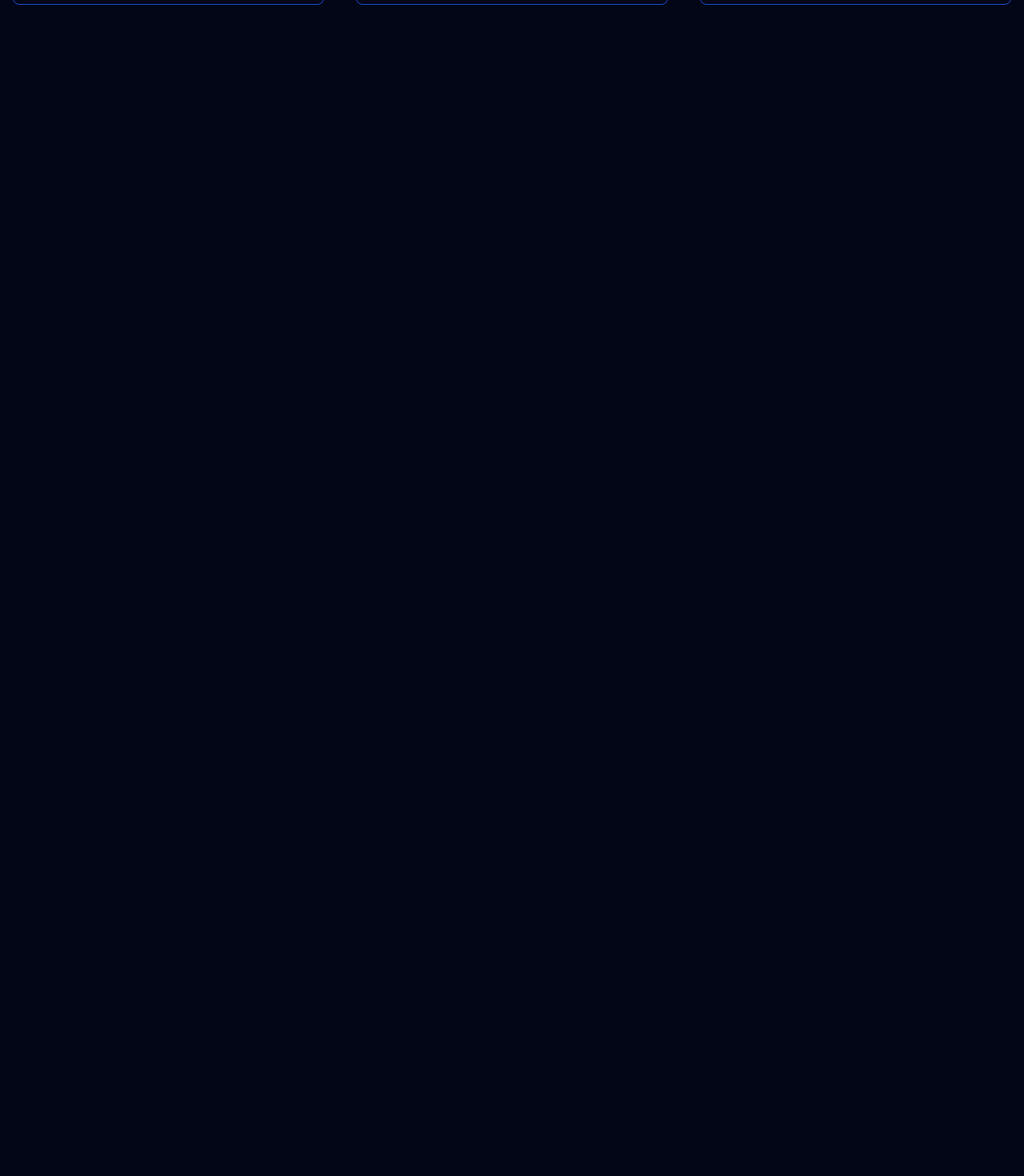
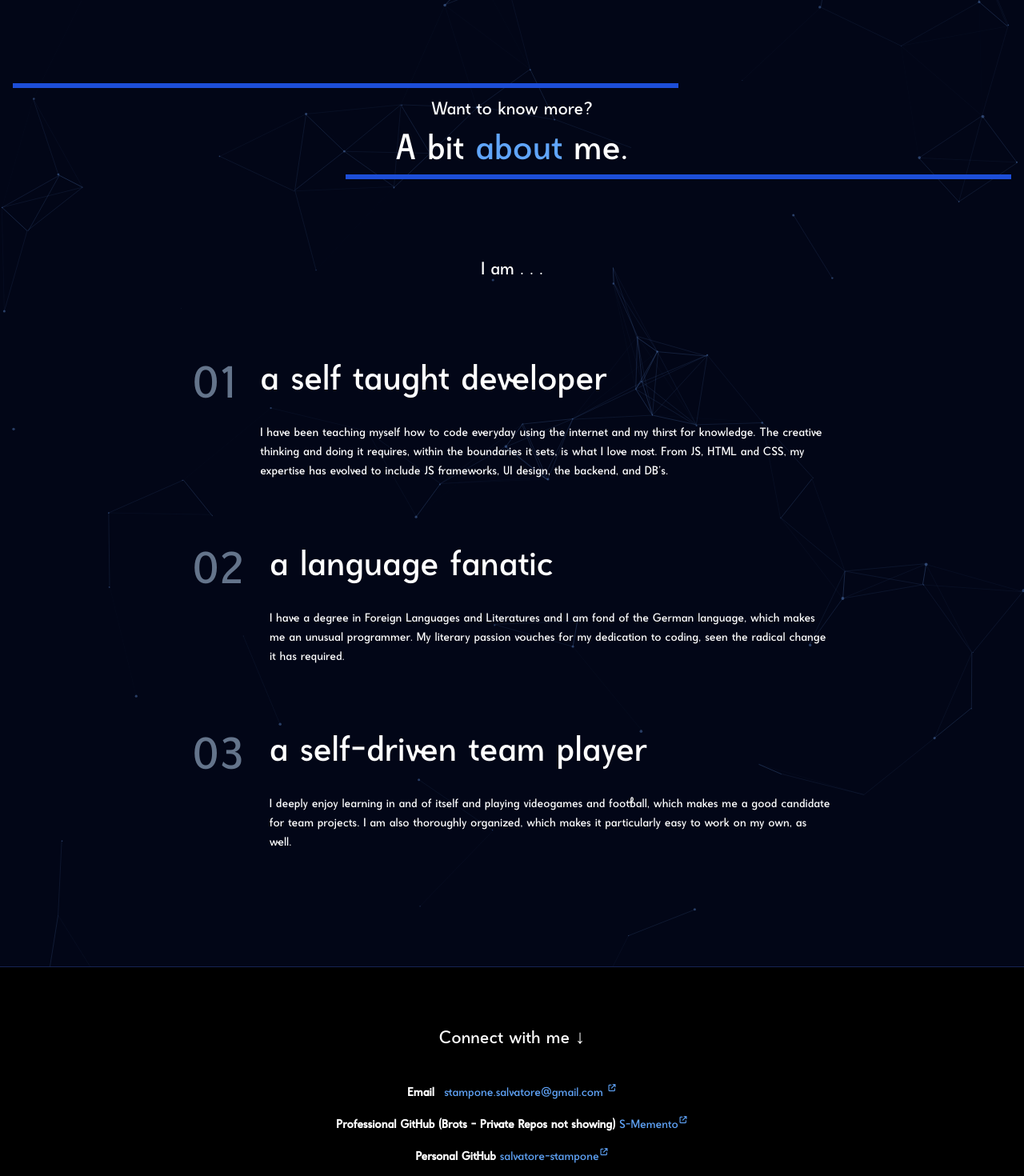
Before and after one commit to salvatore-stampone/svelte-portfolio, a SvelteKit app: page / in a window 1280 px wide. Shown: the part 1280-2750 px from the top of the page at 80% size. Before the commit the page ends 1430 px from the top, so only its background shows below. Built offline with nearby package versions, Linux system fonts and the light colour scheme; a web font is replaced by a local one.

Commit message:
feat(home): add about sect, footer, hooked btns

```diff
--- a/src/app.html
+++ b/src/app.html
@@ -21,12 +21,12 @@
 
 <body data-sveltekit-preload-data="hover" class="bg-slate-950 text-white relative">
 	<div style="display: contents" class="relative z-[1]">%sveltekit.body%</div>
-	<div class="absolute min-h-screen top-0 left-0 w-full z-[-1] opacity-70">
+	<div class="absolute min-h-screen inset-0 w-full z-[-1] opacity-70">
 		<div id="particles-js" class="absolute inset-0" />
 	</div>
 	<script>
 		particlesJS.load("particles-js", "assets/particles.json", function () {
-			console.log("callback - particles.js config loaded");
+			// console.log("callback - particles.js config loaded");
 		});
 	</script>
 </body>
--- a/src/components/Footer.svelte
+++ b/src/components/Footer.svelte
@@ -0,0 +1,47 @@
+<footer
+	class="flex flex-col items-center justify-center gap-4 border-t border-solid border-blue-950 bg-black py-16 sm:gap-8"
+>
+	<p class="px-4 py-2 text-lg text-white sm:text-xl md:text-2xl">Connect with me &darr;</p>
+	<div class="flex flex-col items-center justify-center gap-4">
+		<p>
+			<strong class="pr-2">Email</strong>
+			<a
+				href="mailto:stampone.salvatore@gmail.com"
+				target="_blank"
+				class="text-blue-400 duration-200 hover:text-blue-500"
+				>stampone.salvatore@gmail.com
+				<sup>
+					<span>
+						<i class="fa-solid fa-arrow-up-right-from-square scale-75 text-xs"></i>
+					</span>
+				</sup>
+			</a>
+		</p>
+		<p>
+			<strong class="py-2">Professional GitHub (Brots - Private Repos not showing)</strong>
+			<a
+				href="https://github.com/S-Memento"
+				target="_blank"
+				class="text-blue-400 duration-200 hover:text-blue-500"
+				>S-Memento<sup>
+					<span>
+						<i class="fa-solid fa-arrow-up-right-from-square scale-75 text-xs"></i>
+					</span>
+				</sup>
+			</a>
+		</p>
+		<p>
+			<strong class="py-2">Personal GitHub</strong>
+			<a
+				href="https://github.com/salvatore-stampone"
+				target="_blank"
+				class="text-blue-400 duration-200 hover:text-blue-500"
+				>salvatore-stampone<sup>
+					<span>
+						<i class="fa-solid fa-arrow-up-right-from-square scale-75 text-xs"></i>
+					</span>
+				</sup>
+			</a>
+		</p>
+	</div>
+</footer>
--- a/src/components/Header.svelte
+++ b/src/components/Header.svelte
@@ -3,8 +3,8 @@
 	export let y;
 
 	let tabs = [
-		{ name: 'Projects', link: '#projects' },
-		{ name: 'About Me', link: '#about' }
+		{ name: 'Projects.', link: '#projects' },
+		{ name: 'About.', link: '#about' }
 	];
 </script>
 
@@ -14,14 +14,14 @@
 		y > 0 ? 'border-blue-950 bg-slate-950 py-4' : 'border-transparent bg-transparent py-6'
 	)}
 >
-	<h1 class="font-hedvig">Salvatore Stampone</h1>
-	<div class="hidden items-center gap-4 sm:flex">
+	<h1>Salvatore Stampone</h1>
+	<div class="ml-auto hidden items-center gap-4 pr-4 sm:flex">
 		{#each tabs as tab, i}
 			<a href={tab.link} class="font-freshwost transition-colors hover:text-blue-400">{tab.name}</a>
 		{/each}
 	</div>
 	<a
-		href="#"
+		href="mailto:stampone.salvatore@gmail.com"
 		target="_blank"
 		class="group relative overflow-hidden rounded-full bg-white px-5 py-2 text-slate-950"
 	>
--- a/src/components/Main.svelte
+++ b/src/components/Main.svelte
@@ -21,6 +21,21 @@
 			href: 'https://salvatore-stampone.github.io/ready/'
 		}
 	];
+
+	const qualities = [
+		{
+			name: 'a self taught developer',
+			desc: "I have been teaching myself how to code everyday using the internet and my thirst for knowledge. The creative thinking and doing it requires, within the boundaries it sets, is what I love most. From JS, HTML and CSS, my expertise has evolved to include JS frameworks, UI design, the backend, and DB's."
+		},
+		{
+			name: 'a language fanatic',
+			desc: 'I have a degree in Foreign Languages and Literatures and I am fond of the German language, which makes me an unusual programmer. My literary passion vouches for my dedication to coding, seen the radical change it has required.'
+		},
+		{
+			name: 'a self-driven team player',
+			desc: 'I deeply enjoy learning in and of itself and playing videogames and football, which makes me a good candidate for team projects. I am also thoroughly organized, which makes it particularly easy to work on my own, as well.'
+		}
+	];
 </script>
 
 <main class="flex flex-1 flex-col p-4">
@@ -31,11 +46,12 @@
 				<span class="text-blue-400">Developer</span>
 			</h2>
 			<p class="sm:text-lg md:text-xl">
-				My <span class="text-blue-400">favorite tech</span> includes JavaScript (Next.js or SvelteKit),
-				TailwindCSS, Node.js + Express.js and PostgreSQL!
+				The frontend is where my main interests are: my <span class="text-blue-400"
+					>favorite tech</span
+				> includes JavaScript (Next.js or SvelteKit), TailwindCSS, Node.js + Express.js and PostgreSQL!
 			</p>
 			<a
-				href="#"
+				href="mailto:stampone.salvatore@gmail.com"
 				class="group relative mx-auto cursor-pointer overflow-hidden rounded-full bg-white px-6 py-3 text-slate-950 sm:text-lg md:text-xl lg:mr-auto"
 			>
 				<div
@@ -56,18 +72,46 @@
 				Curious to <span class="text-blue-400">see</span> my work?
 			</h3>
 		</div>
-		<a
+		<!-- <a
 			href="#"
 			target="_blank"
 			class="mx-auto -mb-4 -mt-10 flex items-center gap-2 rounded-md border border-solid border-white px-4 py-2 duration-200 hover:border-blue-700 sm:mb-0"
 		>
 			<i class="fa-regular fa-circle-play"></i>
 			<p>Watch the video</p>
-		</a>
+		</a> -->
 		<div class="grid grid-cols-1 gap-12 lg:grid-cols-3 lg:gap-10">
 			{#each steps as step}
 				<Step {step} />
 			{/each}
 		</div>
 	</section>
+
+	<section
+		id="about"
+		class="relative flex flex-col gap-16 py-20 pt-10 sm:gap-20 md:gap-24 lg:py-32 lg:pt-10"
+	>
+		<div
+			class="relative flex flex-col gap-2 py-4 text-center before:absolute before:left-0 before:top-0 before:h-1.5 before:w-2/3 before:bg-blue-700 after:absolute after:bottom-0 after:right-0 after:h-1.5 after:w-2/3 after:bg-blue-700"
+		>
+			<h6 class="text-lg sm:text-xl md:text-2xl">Want to know more?</h6>
+			<h3 class="text-3xl sm:text-4xl md:text-5xl">
+				A bit <span class="text-blue-400">about</span> me.
+			</h3>
+		</div>
+		<p class="mx-auto text-lg sm:text-xl md:text-2xl">I am . . .</p>
+		<div class="mx-auto flex w-full max-w-[800px] flex-col gap-20">
+			{#each qualities as quality, index}
+				<div class="flex gap-6 sm:gap-8">
+					<p class="text-4xl text-slate-500 sm:text-5xl md:text-6xl">
+						0{index + 1}
+					</p>
+					<div class="flex flex-col gap-6 sm:gap-8">
+						<h3 class="text-2xl sm:text-3xl md:text-5xl">{quality.name}</h3>
+						<p>{quality.desc}</p>
+					</div>
+				</div>
+			{/each}
+		</div>
+	</section>
 </main>
--- a/src/routes/+layout.svelte
+++ b/src/routes/+layout.svelte
@@ -20,7 +20,10 @@
 			y > 0 ? 'pointer-events-auto opacity-100' : 'pointer-events-none opacity-0'
 		)}
 	>
-		<button>
+		<button
+			on:click={goTop}
+			class="ml-auto grid aspect-square cursor-pointer place-items-center rounded-full bg-slate-900 px-3 text-blue-400 duration-200 hover:bg-slate-800 sm:px-4"
+		>
 			<i class="fa-solid fa-arrow-up"></i>
 		</button>
 	</div>
```
